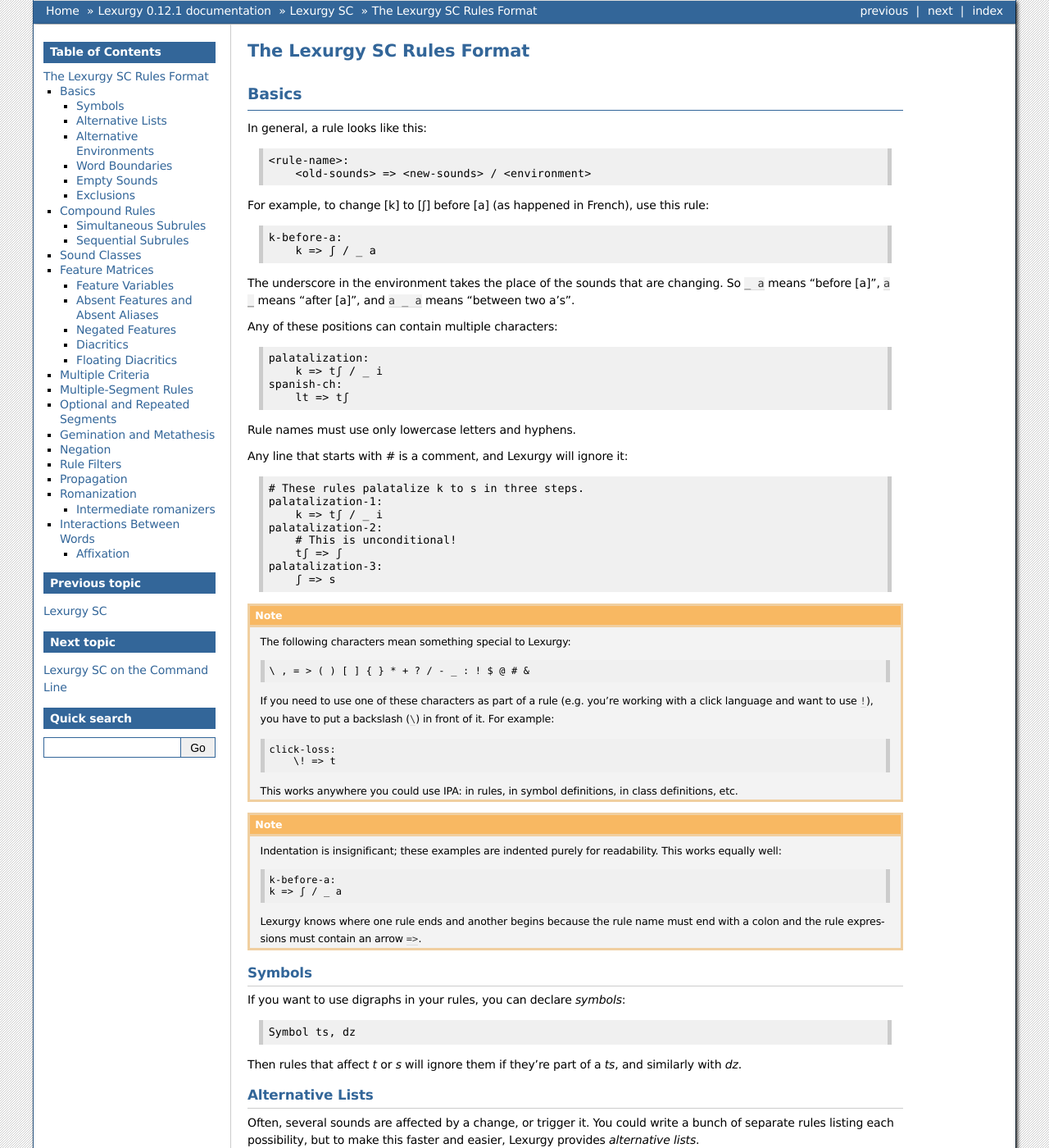
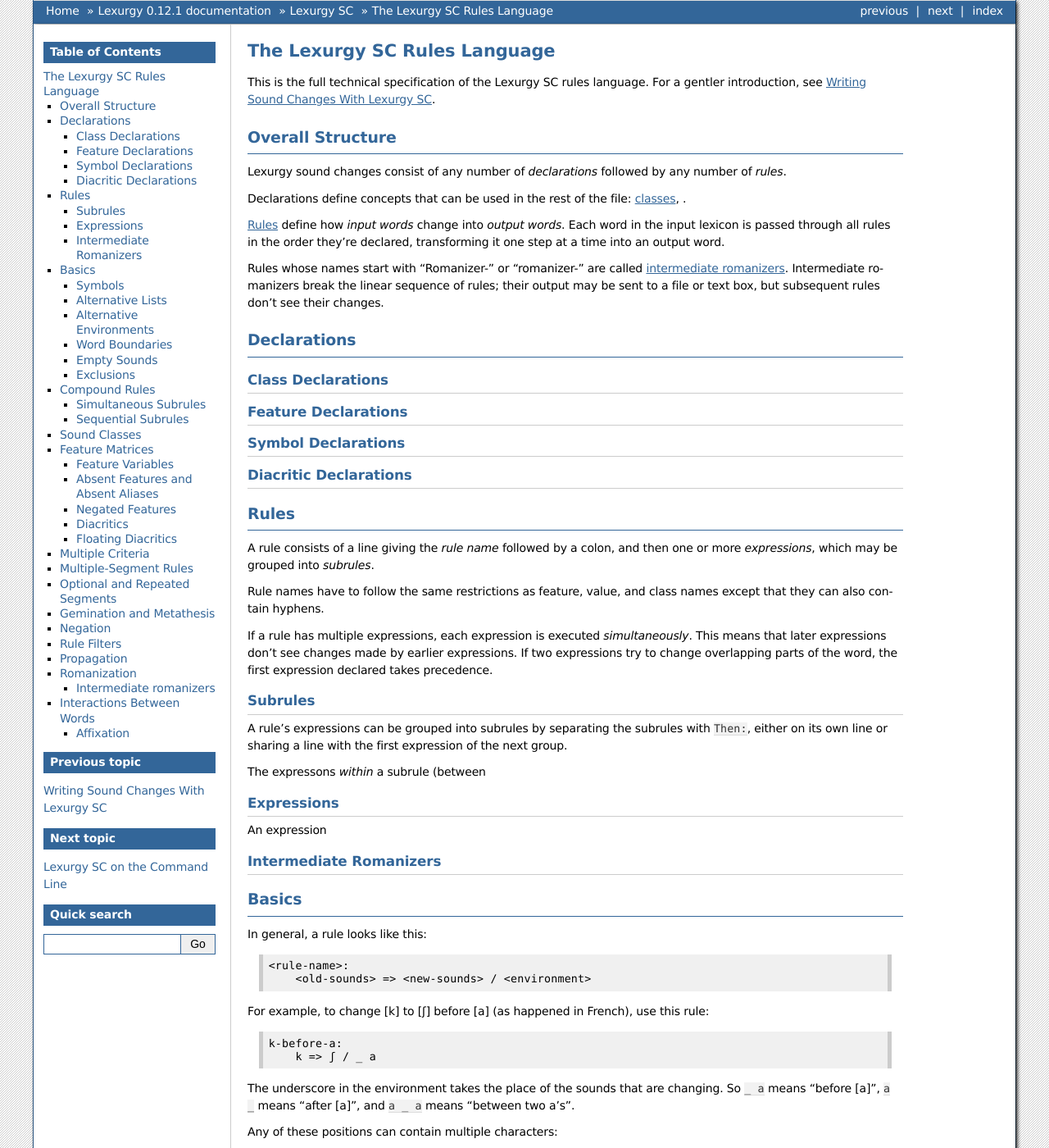
Before and after one commit to def-gthill/lexurgy, a Sphinx documentation site: the page built from doc/source/sc-dsl.rst, in a window 1280 px wide and 1400 px high. Shown: the whole window at 82% size. Built offline with Sphinx 7.4.7, drawn with Linux system fonts in a browser that asks for light colours; some of the changed text lies outside the part shown.

Commit message:
Started the documentation rewrite

```diff
--- a/doc/source/sc-dsl.rst
+++ b/doc/source/sc-dsl.rst
@@ -1,5 +1,91 @@
-The Lexurgy SC Rules Format
-===========================
+The Lexurgy SC Rules Language
+=============================
+
+This is the full technical specification of the Lexurgy SC
+rules language. For a gentler introduction, see :doc:`sc-tutorial`.
+
+Overall Structure
+------------------
+
+Lexurgy sound changes consist of any number of *declarations*
+followed by any number of *rules*.
+
+Declarations define
+concepts that can be used in the rest of the file:
+:ref:`classes <sc-class-decl>`, .
+
+:ref:`Rules <sc-rules>` define how
+*input words* change into *output words*. Each word
+in the input lexicon is passed through all rules in
+the order they're declared, transforming it one step
+at a time into an output word.
+
+Rules whose names start with "Romanizer-" or "romanizer-"
+are called :ref:`intermediate romanizers <sc-inter-roman>`.
+Intermediate romanizers break the linear sequence of rules;
+their output may be sent to a file or text box, but subsequent
+rules don't see their changes.
+
+Declarations
+------------
+
+.. _sc-class-decl:
+
+Class Declarations
+~~~~~~~~~~~~~~~~~~
+
+.. _sc-feature-decl:
+
+Feature Declarations
+~~~~~~~~~~~~~~~~~~~~~
+
+.. _sc-symbol-decl:
+
+Symbol Declarations
+~~~~~~~~~~~~~~~~~~~~
+
+.. _sc-diacritic-decl:
+
+Diacritic Declarations
+~~~~~~~~~~~~~~~~~~~~~~~
+
+.. _sc-rules:
+
+Rules
+------
+
+A rule consists of a line giving the *rule name* followed by a colon,
+and then one or more *expressions*, which may be grouped into *subrules*.
+
+Rule names have to follow the same
+restrictions as feature, value, and class names except that they
+can also contain hyphens.
+
+If a rule has multiple expressions, each expression is
+executed *simultaneously*. This means that later expressions don't
+see changes made by earlier expressions. If two expressions try
+to change overlapping parts of the word, the first expression declared
+takes precedence.
+
+Subrules
+~~~~~~~~~
+
+A rule's expressions can be grouped into subrules by separating the subrules
+with ``Then:``, either on its own line or sharing a line with the first
+expression of the next group.
+
+The expressons *within* a subrule (between
+
+Expressions
+~~~~~~~~~~~~
+
+An expression
+
+.. _sc-inter-roman:
+
+Intermediate Romanizers
+~~~~~~~~~~~~~~~~~~~~~~~~
+
 
 Basics
 ------
--- /dev/null
+++ b/doc/source/sc-tutorial.rst
@@ -0,0 +1,75 @@
+Writing Sound Changes With Lexurgy SC
+=====================================
+
+This page is a tour through the features of Lexurgy SC.
+For all the gory details, see :doc:`sc-dsl`.
+
+As you read, be sure to try out each example in the
+`Lexurgy SC web app <https://www.meamoria.com/lexurgy/app/sc>`_.
+
+Basic Structures
+-----------------
+
+Writing Rules
+~~~~~~~~~~~~~~
+
+Enter the following into the "Sound Changes" box::
+
+    k-before-a:
+        k => ʃ / _ a
+
+This rule changes the sound [k] to the sound [ʃ], but only immediately
+before the sound [a]. If you put some example words (e.g. "koka" and "sisa")
+in the "Input Words" box and click "Apply", you should see that "koka"
+turns into "koʃa", while words that don't match the rule at all, like "sisa",
+don't change.
+
+All rules need to have the ``=>`` symbol to separate the *match side* of
+the expression (``k`` in the example), which indicates what to change,
+from the *result side* of the expression (``ʃ`` in the example),
+which indicates what it should change into. The example also has
+an *environment* (``_ a``), meaning "before the sound [a]"; the underscore
+represents the location of the changing sounds.
+
+If you want an *unconditional*
+change --- one that doesn't depend on neighbouring sounds --- you can
+leave out the environment. This is an unconditional sound change::
+
+    caught-cot-merger:
+        ɔ => ɑ
+
+This change turns all [ɔ] sounds into [ɑ], wherever they appear in the word.
+
+.. note::
+
+    I've indented the examples on this page to make them easier to read,
+    but Lexurgy doesn't actually care about indentation. Your rules will
+    still work even if all the lines are left-justified.
+
+Comments
+~~~~~~~~~
+
+Any line that starts with # is a comment, and Lexurgy will ignore it.
+You can put
+
+    # These rules palatalize k to s in three steps.
+    palatalization-1:
+        k => tʃ / _ i
+    palatalization-2:
+        # This is step 2!
+        tʃ => ʃ
+    palatalization-3:
+        ʃ => s # This is step 3!
+
+
+Basican
+~~~~~~~~
+
+What you've seen so far is enough to understand the *Basican* example
+in the web app. Load this example and watch it in action!
+
+You can do a lot with just the basic structures, but they barely
+scratch the surface of what Lexurgy offers.
+
+Intermediate Features
+----------------------
--- a/doc/source/sc.rst
+++ b/doc/source/sc.rst
@@ -11,7 +11,7 @@
 ----------------
 
 Conlangers rarely get things exactly right the first try, and sound
-changers are especially prone to revision. Lexurgy embraces this truth.
+changes are especially prone to revision. Lexurgy embraces this truth.
 It's designed around two main goals:
 
     - Rules are short, easy to read, and can have descriptive names.
@@ -63,5 +63,6 @@
     :maxdepth: 2
     :caption: Contents:
 
+    sc-tutorial
     sc-dsl
     sc-cli
```
